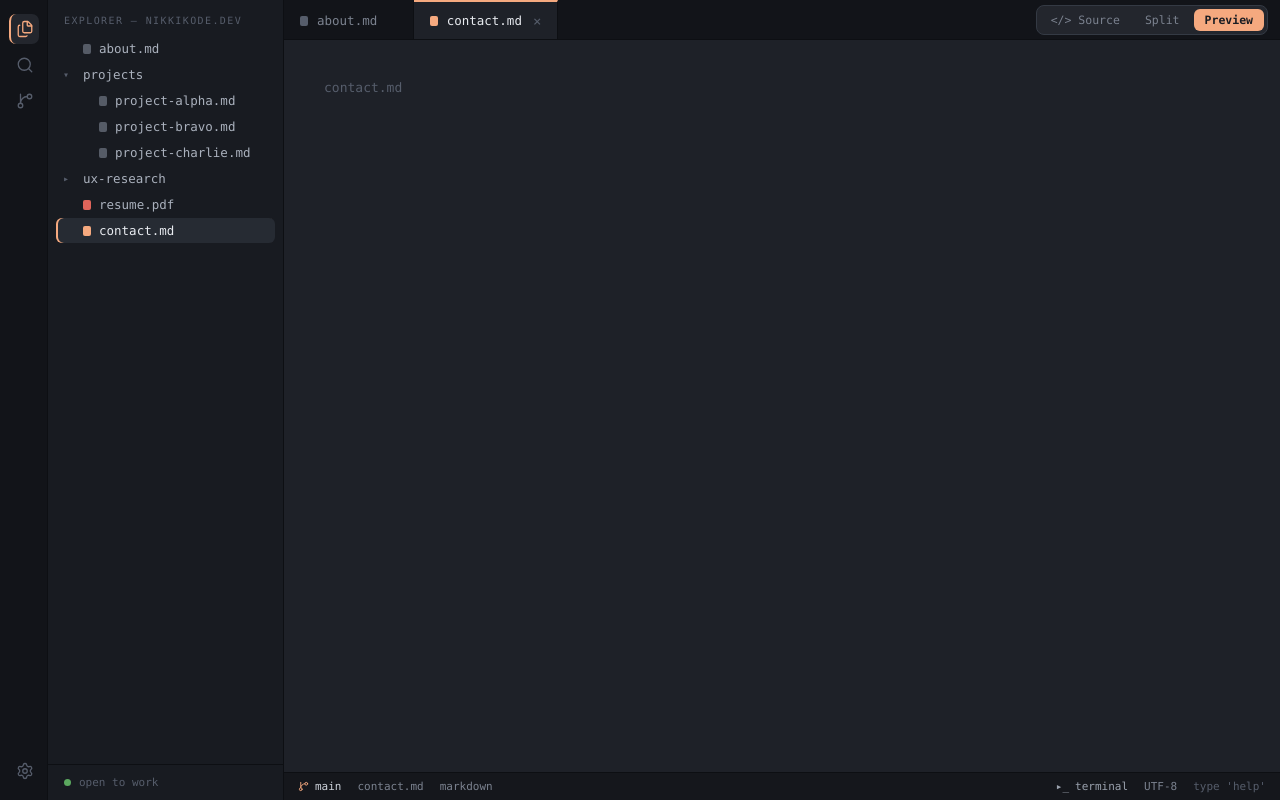
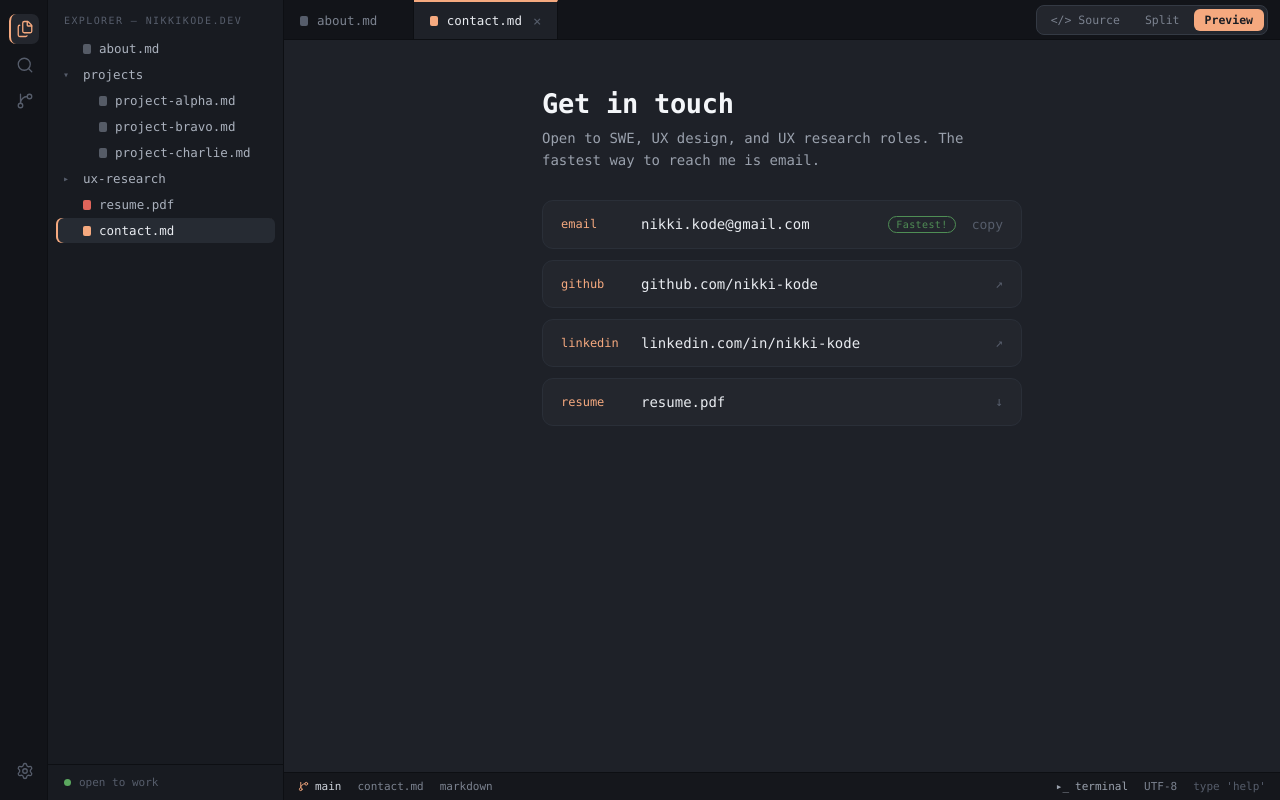
Before and after one commit to nikki-kode/Portfolio, a Next.js app in the folder portfolio-site/: page / in a window 1280 px wide. Both pictures are taken after a click on the element "contact.md". Built offline with nearby package versions, Linux system fonts and the light colour scheme.

Commit message:
Added contact page
Added contact page with email, github, linkedin, & resume

```diff
--- /dev/null
+++ b/portfolio-site/src/components/views/ContactView.module.css
@@ -0,0 +1,86 @@
+.scroll {
+  flex: 1;
+  overflow-y: auto;
+  background: var(--editor-bg);
+}
+
+.inner {
+  max-width: 560px;
+  margin: 0 auto;
+  padding: 48px 40px 90px;
+}
+
+.heading {
+  margin: 0 0 8px;
+  color: var(--text-heading);
+  font-size: 27px;
+  font-weight: 700;
+  letter-spacing: -0.01em;
+}
+
+.intro {
+  color: var(--text-muted);
+  font-size: 14px;
+  line-height: 1.6;
+  margin: 0 0 28px;
+}
+
+.row {
+  display: flex;
+  align-items: center;
+  gap: 16px;
+  padding: 15px 18px;
+  border: 1px solid var(--border-card);
+  border-radius: 11px;
+  background: var(--card-bg);
+  margin-bottom: 11px;
+  cursor: pointer;
+  transition: border-color 0.15s, background 0.15s;
+}
+
+.row:hover {
+  border-color: var(--border-subtle);
+  background: var(--active-row-bg);
+}
+
+.label {
+  color: var(--accent);
+  font-size: 12px;
+  width: 64px;
+  flex: none;
+}
+
+.value {
+  color: var(--text-heading-2);
+  font-size: 14px;
+  flex: 1;
+  white-space: nowrap;
+  overflow: hidden;
+  text-overflow: ellipsis;
+}
+
+.tag {
+  font-size: 10px;
+  letter-spacing: 0.04em;
+  color: var(--green);
+  border: 1px solid var(--green);
+  border-radius: 20px;
+  padding: 2px 7px;
+  flex: none;
+  opacity: 0.8;
+}
+
+.action {
+  color: var(--text-dimmest);
+  font-size: 13px;
+  flex: none;
+  transition: color 0.15s;
+}
+
+.row:hover .action {
+  color: var(--text-dim);
+}
+
+.copied {
+  color: var(--green);
+}
--- /dev/null
+++ b/portfolio-site/src/components/views/ContactView.tsx
@@ -0,0 +1,53 @@
+"use client";
+
+import { useState } from "react";
+import clsx from "clsx";
+import type { ContactDoc } from "@/data/docs";
+import styles from "./ContactView.module.css";
+
+type Props = { doc: ContactDoc };
+
+function ContactRow({ label, value, action, tag }: { label: string; value: string; action: string; tag?: string }) {
+  const [copied, setCopied] = useState(false);
+
+  function handleClick() {
+    if (action === "copy") {
+      navigator.clipboard.writeText(value).then(() => {
+        setCopied(true);
+        setTimeout(() => setCopied(false), 1500);
+      });
+    } else if (action === "↗") {
+      const href = value.startsWith("http") ? value : `https://${value}`;
+      window.open(href, "_blank", "noopener,noreferrer");
+    } else if (action === "↓") {
+      window.open(`/${value}`, "_blank");
+    }
+  }
+
+  return (
+    <div className={styles.row} onClick={handleClick}>
+      <span className={styles.label}>{label}</span>
+      <span className={styles.value}>{value}</span>
+      {tag && <span className={styles.tag}>{tag}</span>}
+      <span className={clsx(styles.action, copied && styles.copied)}>
+        {copied ? "✓" : action}
+      </span>
+    </div>
+  );
+}
+
+export default function ContactView({ doc }: Props) {
+  return (
+    <div className={styles.scroll}>
+      <div className={styles.inner}>
+        <h1 className={styles.heading}>Get in touch</h1>
+        <p className={styles.intro}>
+          Open to SWE, UX design, and UX research roles. The fastest way to reach me is email.
+        </p>
+        {doc.rows.map((row) => (
+          <ContactRow key={row.label} {...row} />
+        ))}
+      </div>
+    </div>
+  );
+}
--- a/portfolio-site/src/components/views/ContentArea.tsx
+++ b/portfolio-site/src/components/views/ContentArea.tsx
@@ -1,6 +1,7 @@
 import { getDoc } from "@/data/docs";
 import type { View } from "@/hooks/useIDEState";
 import AboutView from "./AboutView";
+import ContactView from "./ContactView";
 import styles from "./ContentArea.module.css";
 
 type Props = {
@@ -86,9 +87,10 @@ export default function ContentArea({ activeKey, view, activeSection, setSection
       {showPreview && (
         <div className={previewPaneClass}>
           {doc.type === "about" && <AboutView doc={doc} />}
-          {doc.type !== "about" && (
+          {doc.type === "contact" && <ContactView doc={doc} />}
+          {doc.type !== "about" && doc.type !== "contact" && (
             <div style={{ padding: "40px", color: "var(--text-dimmest)", fontSize: "13px" }}>
-              {/* project / contact / stub views — coming next */}
+              {/* project / stub views — coming next */}
               {activeKey}
             </div>
           )}
--- a/portfolio-site/src/data/docs.ts
+++ b/portfolio-site/src/data/docs.ts
@@ -24,7 +24,7 @@ export type AboutDoc = {
 
 export type ContactDoc = {
   type: "contact";
-  rows: { label: string; value: string; action: string }[];
+  rows: { label: string; value: string; action: string; tag?: string }[];
 };
 
 export type StubDoc = { type: "stub" };
@@ -166,9 +166,9 @@ export const docs: Record<string, Doc> = {
   "contact.md": {
     type: "contact",
     rows: [
-      { label: "email", value: "nikki@nikkikode.dev", action: "copy" },
-      { label: "github", value: "github.com/nikkikode", action: "↗" },
-      { label: "linkedin", value: "linkedin.com/in/nikkikode", action: "↗" },
+      { label: "email", value: "nikki.kode@gmail.com", action: "copy", tag: "Fastest!" },
+      { label: "github", value: "github.com/nikki-kode", action: "↗" },
+      { label: "linkedin", value: "linkedin.com/in/nikki-kode", action: "↗" },
       { label: "resume", value: "resume.pdf", action: "↓" },
     ],
   },
```
